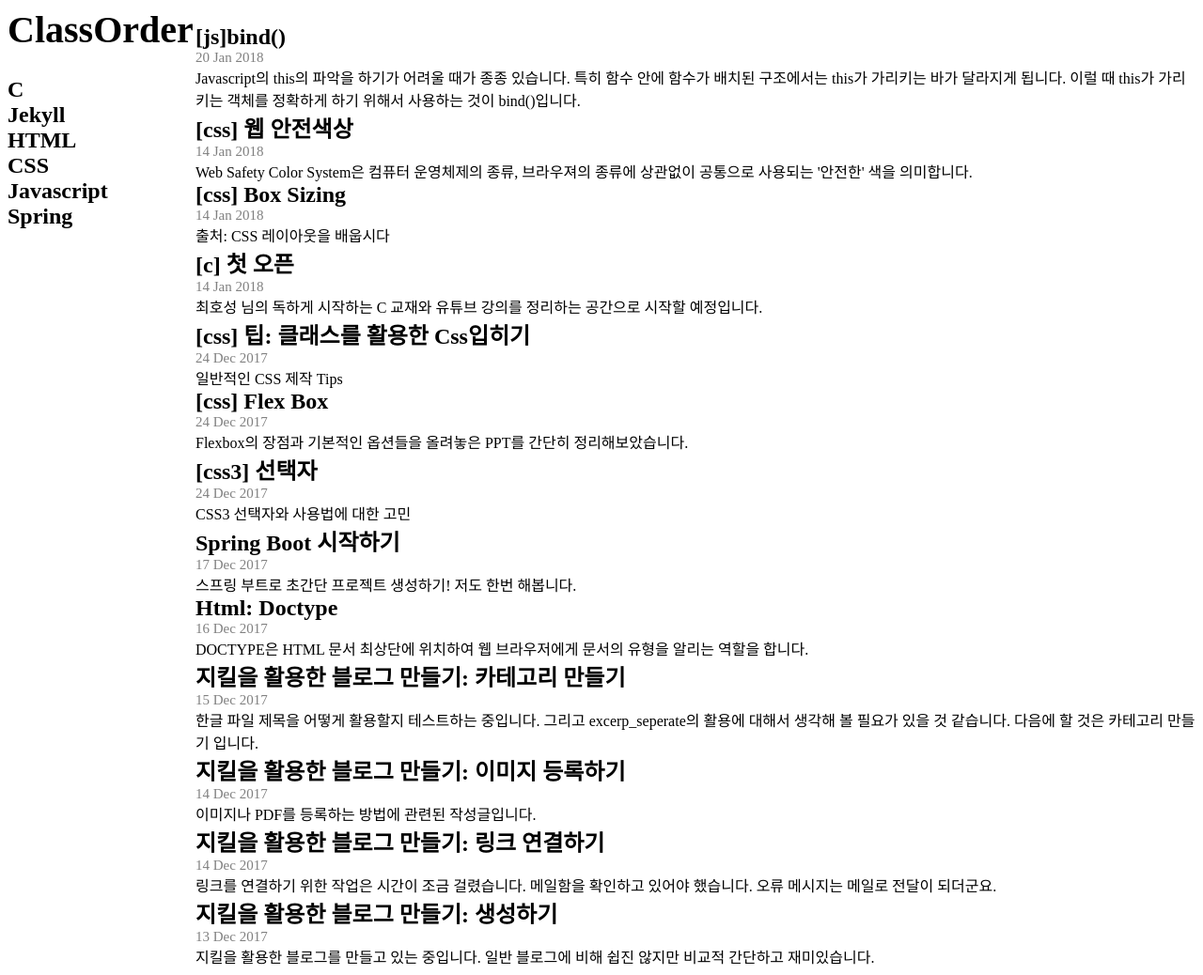
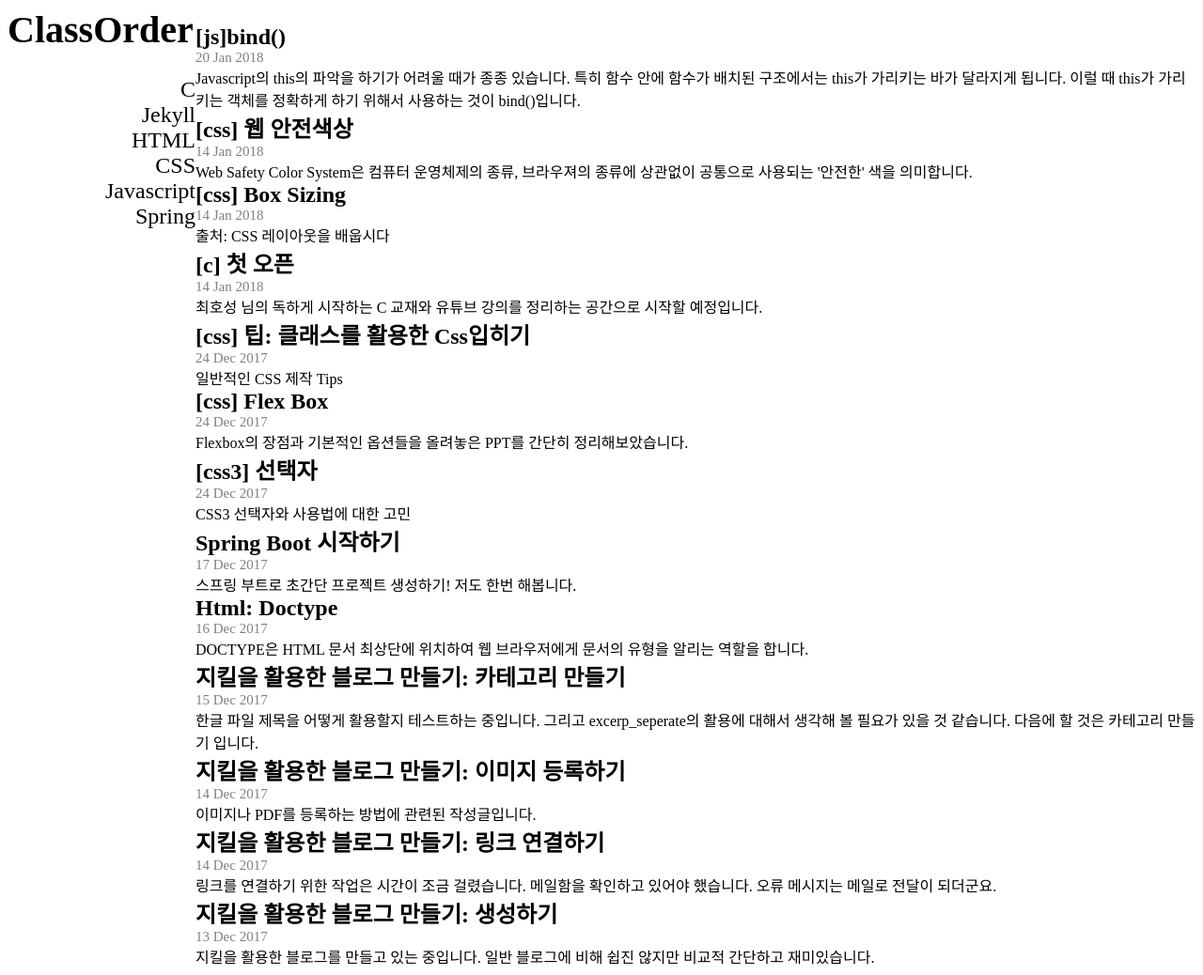
Before and after one commit to ProjectTavern/deprecated-winterguard.github.io, a Jekyll site: the page built from index.html, in a window 1280 px wide. Shown: the whole page at 94% size. Built offline with Jekyll 4.4.1, drawn with Linux system fonts in a browser that asks for light colours; nearby versions of some CDN libraries; the list of posts is cut into pages by our own code.

Commit message:
카테고리 정렬

```diff
--- a/_includes/categories.html
+++ b/_includes/categories.html
@@ -1,5 +1,5 @@
 <nav>
-    <ul style="font-size: 1.5em; font-weight: bold">
+    <ul class="categories">
         <li>
             <a href="https://classorder.github.io/categories/C/">C</a>
         </li>
--- a/_includes/head.html
+++ b/_includes/head.html
@@ -21,5 +21,12 @@
     .main_header{position:fixed;width:200px}
     .main_content{margin-left:200px}
     .date{font-size:15px;color:grey;display:block}
+
+    .categories{
+      text-align: right;
+      font-size: 1.5em;
+      font-weight: bold"
+    }
+
   </style>
 </head>
```
